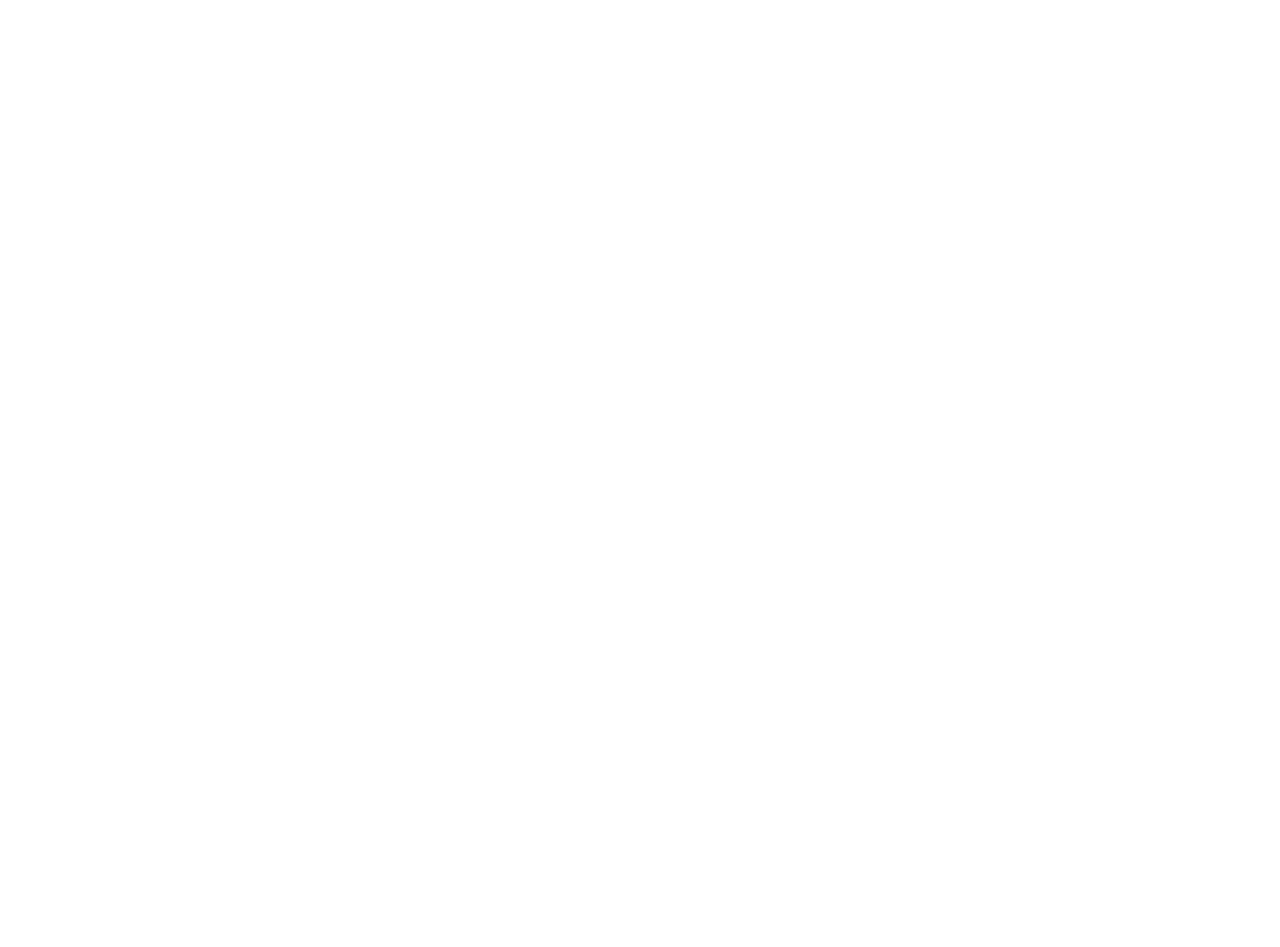
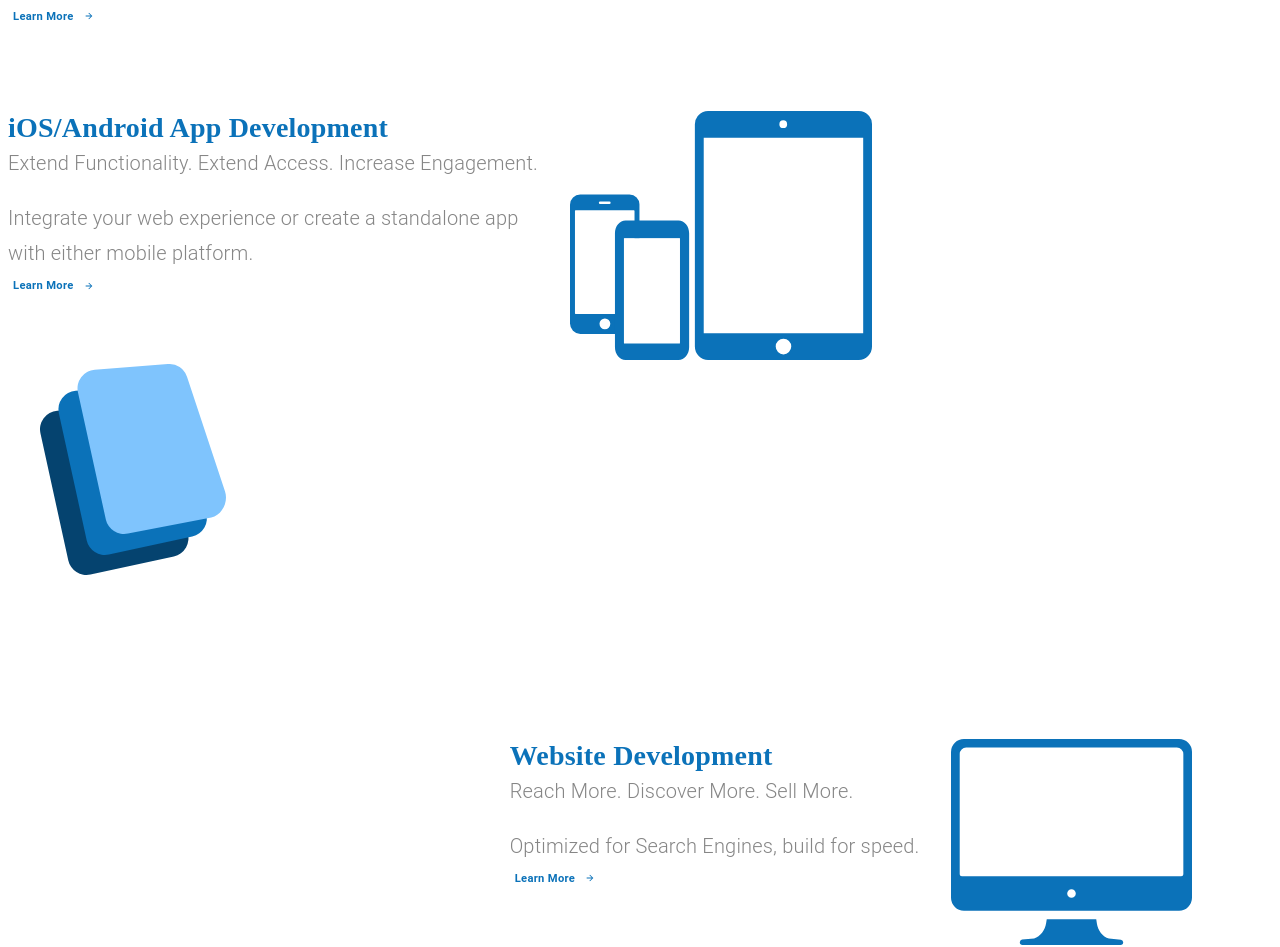
Before and after one commit to laurieroy/react-MUI-arcDevelopment, a React (Create React App) app: page /services in a window 1280 px wide. Shown: the part 392-1339 px from the top of the page. Before the commit the page ends 800 px from the top, so only its background shows below. Built offline with nearby package versions, Linux system fonts and the light colour scheme; the HTML template or start-up script is replaced by a standard one.

Commit message:
Add Services Page

```diff
--- a/src/components/App.js
+++ b/src/components/App.js
@@ -6,6 +6,7 @@
 import Header from "../components/ui/Header";
 import Footer from "../components/ui/Footer";
 import LandingPage from "./LandingPage";
+import Services from "./Services";
 
 function App() {
   const [selectedIndex, setSelectedIndex] = useState(0);
@@ -32,7 +33,17 @@
               />
             )}
           />
-          <Route exact path="/services" component={() => <div>Services</div>} />
+          <Route
+            exact
+            path="/services"
+            render={(props) => (
+              <Services
+                {...props}
+                setValue={setValue}
+                setSelectedIndex={setSelectedIndex}
+              />
+            )}
+          />
           <Route
             exact
             path="/customsoftware"
--- /dev/null
+++ b/src/components/Services.js
@@ -0,0 +1,207 @@
+import React from "react";
+import { Link } from "react-router-dom";
+
+import { Button, Grid, Typography } from "@material-ui/core";
+import { makeStyles, useTheme } from "@material-ui/core/styles";
+import useMediaQuery from "@material-ui/core/useMediaQuery";
+
+import ButtonArrow from "./ui/ButtonArrow";
+import customSoftwareIcon from "../assets/Custom Software Icon.svg";
+import mobileAppsIcon from "../assets/mobileIcon.svg";
+import websitesIcon from "../assets/websiteIcon.svg";
+
+const useStyles = makeStyles((theme) => ({
+  icon: {
+    marginLeft: "2em",
+    [theme.breakpoints.down("xs")]: {
+      marginLeft: 0,
+    },
+  },
+  learnButton: {
+    ...theme.typography.learnButton,
+    fontHeight: 35,
+    fontSize: "0.7rem",
+    padding: 5,
+    [theme.breakpoints.down("sm")]: {
+      marginBottom: "2em",
+    },
+  },
+  serviceContainer: {
+    marginTop: "10em",
+    [theme.breakpoints.down("sm")]: {
+      padding: 25,
+    },
+  },
+  specialText: {
+    fontFamily: "Pacifico",
+    color: theme.palette.common.orange,
+  },
+  subtitle: {
+    marginBottom: "1em",
+  },
+}));
+
+export default function Servies(props) {
+  const classes = useStyles();
+  const theme = useTheme();
+  // I'm following along w/his code, but i think i have to change all sm to xs
+  const matchesSM = useMediaQuery(theme.breakpoints.down("sm"));
+
+  return (
+    <Grid container direction="column">
+      <Grid item>
+        {" "}
+        {/*--- custom software block  ----*/}
+        <Grid
+          container
+          className={classes.serviceContainer}
+          justify={matchesSM ? "center" : undefined}
+        >
+          <Grid
+            item
+            style={{
+              textAlign: matchesSM ? "center" : undefined,
+            }}
+          >
+            <Typography variant="h4">Custom Software Development</Typography>
+            <Typography variant="subtitle1" className={classes.subtitle}>
+              Save Energy. Save Time. Save Money.
+            </Typography>
+            <Typography>
+              Complete digital solutions, from investigation to{" "}
+              <span className={classes.specialText}>celebration</span>.
+            </Typography>
+            <Button
+              component={Link}
+              to="/customSoftware"
+              className={classes.learnButton}
+              variant="outlined"
+              onclick={() => {
+                props.setValue(1);
+                props.setSelectedIndex(1);
+              }}
+            >
+              <span style={{ marginRight: 10 }}>Learn More</span>
+              <ButtonArrow
+                width={10}
+                height={10}
+                fill={theme.palette.common.blue}
+              />
+            </Button>
+
+            <Grid item>
+              {/*----- iOS/Android App Development Block -----*/}
+              <Grid
+                container
+                direction="row"
+                justify={matchesSM ? "center" : "flex-end"}
+                className={classes.serviceContainer}
+                style={{ marginTop: "5em" }}
+              >
+                <Grid
+                  item
+                  style={{
+                    textalign: matchesSM ? "center" : undefined,
+                  }}
+                >
+                  <Typography variant="h4">
+                    iOS/Android App Development
+                  </Typography>
+                  <Typography variant="subtitle1" className={classes.subtitle}>
+                    Extend Functionality. Extend Access. Increase Engagement.
+                  </Typography>
+                  <Typography variant="subtitle1">
+                    Integrate your web experience or create a standalone app
+                    {matchesSM ? null : <br />}with either mobile platform.
+                  </Typography>
+                  <Button
+                    component={Link}
+                    to="/mobileApps"
+                    className={classes.learnButton}
+                    variant="outlined"
+                    onclick={() => {
+                      props.setValue(1);
+                      props.setSelectedIndex(2);
+                    }}
+                  >
+                    <span style={{ marginRight: 10 }}>Learn More</span>
+                    <ButtonArrow
+                      width={10}
+                      height={10}
+                      fill={theme.palette.common.blue}
+                    />
+                  </Button>
+                </Grid>
+                <Grid Item style={{ marginRight: matchesSM ? 0 : "5em" }}>
+                  <img
+                    className={classes.icon}
+                    alt="mobile phone icon"
+                    src={mobileAppsIcon}
+                  />
+                </Grid>
+              </Grid>
+            </Grid>
+            <Grid item>
+              <img
+                alt="custom software icon"
+                src={customSoftwareIcon}
+                className={classes.icon}
+              />
+            </Grid>
+          </Grid>
+        </Grid>
+      </Grid>
+
+      <Grid item>
+        {" "}
+        {/*----- websites Block -----*/}
+        <Grid
+          container
+          direction="row"
+          justify={matchesSM ? "center" : "flex-end"}
+          className={classes.serviceContainer}
+          style={{ marginBottom: "10em" }}
+        >
+          <Grid
+            item
+            style={{
+              textalign: matchesSM ? "center" : undefined,
+            }}
+          >
+            <Typography variant="h4">Website Development</Typography>
+            <Typography variant="subtitle1" className={classes.subtitle}>
+              Reach More. Discover More. Sell More.
+            </Typography>
+            <Typography variant="subtitle1">
+              Optimized for Search Engines, build for speed.
+            </Typography>
+            <Button
+              component={Link}
+              to="/websites"
+              className={classes.learnButton}
+              variant="outlined"
+              onclick={() => {
+                props.setValue(1);
+                props.setSelectedIndex(3);
+              }}
+            >
+              <span style={{ marginRight: 10 }}>Learn More</span>
+              <ButtonArrow
+                width={10}
+                height={10}
+                fill={theme.palette.common.blue}
+              />
+            </Button>
+          </Grid>
+          <Grid Item style={{ marginRight: matchesSM ? 0 : "5em" }}>
+            <img
+              className={classes.icon}
+              alt="website icon"
+              src={websitesIcon}
+            />
+          </Grid>
+        </Grid>
+      </Grid>
+    </Grid>
+  );
+}
```
